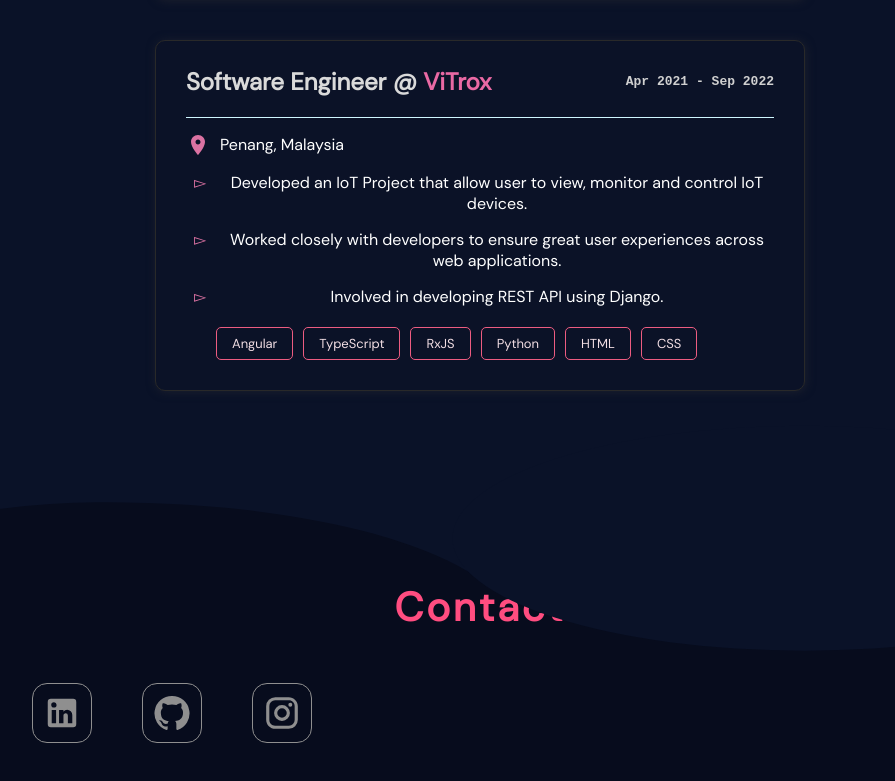
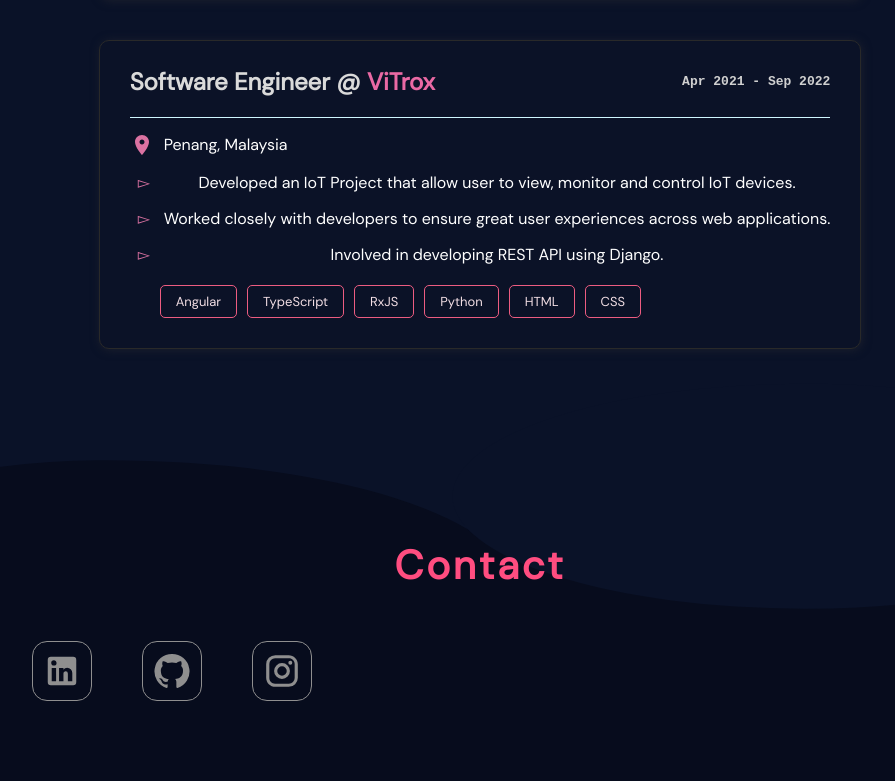
Before and after one commit to ongch24014/portfolio, a React (Create React App) app: page / in a window 1280 px wide. Shown: the part 1751-2532 px from the top of the page, without its empty margins (160-1055 px from the left). Built offline with nearby package versions, Linux system fonts and the light colour scheme.

Commit message:
fixed css

```diff
--- a/src/experience/experience.css
+++ b/src/experience/experience.css
@@ -3,7 +3,7 @@
     flex-direction: column;
     align-items: center;
     align-self: center;
-    width: 650px;
+    /* width: 650px; */
 }
 
 .exp-card {
--- a/src/index.css
+++ b/src/index.css
@@ -24,6 +24,7 @@
   color: rgb(255 77 128);
   font-weight: bold;
   margin-bottom: 50px;
+  z-index: 2;
 }
 
 .App {
```
